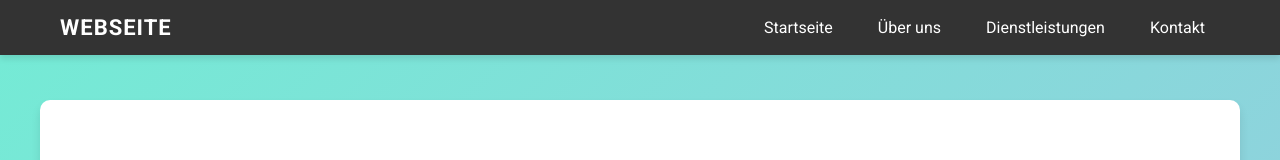
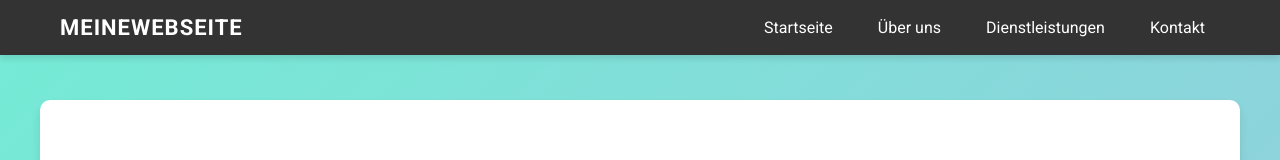
Before and after one commit to Matfi1/lol, a plain HTML site: page index.html in a window 1280 px wide. Shown: the top 160 px of the page. Drawn offline with Linux system fonts and the light colour scheme.

Commit message:
Update index.html

```diff
--- a/index.html
+++ b/index.html
@@ -10,7 +10,7 @@
 <body>
     <header>
         <nav>
-            <div class="logo">Webseite</div>
+            <div class="logo">MeineWebseite</div>
             <div class="menu-toggle" id="mobile-menu">
                 <span class="bar"></span>
                 <span class="bar"></span>
```
